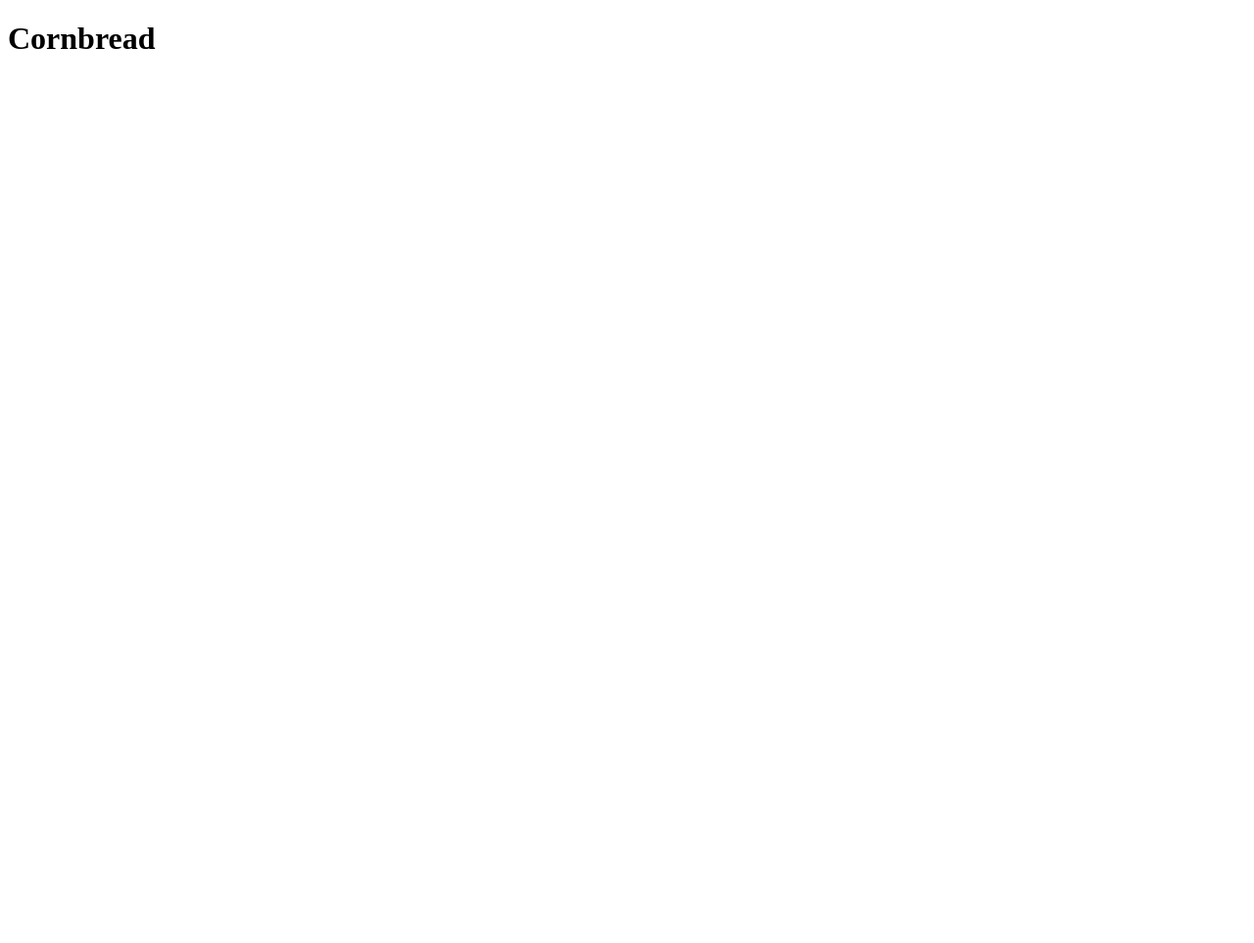
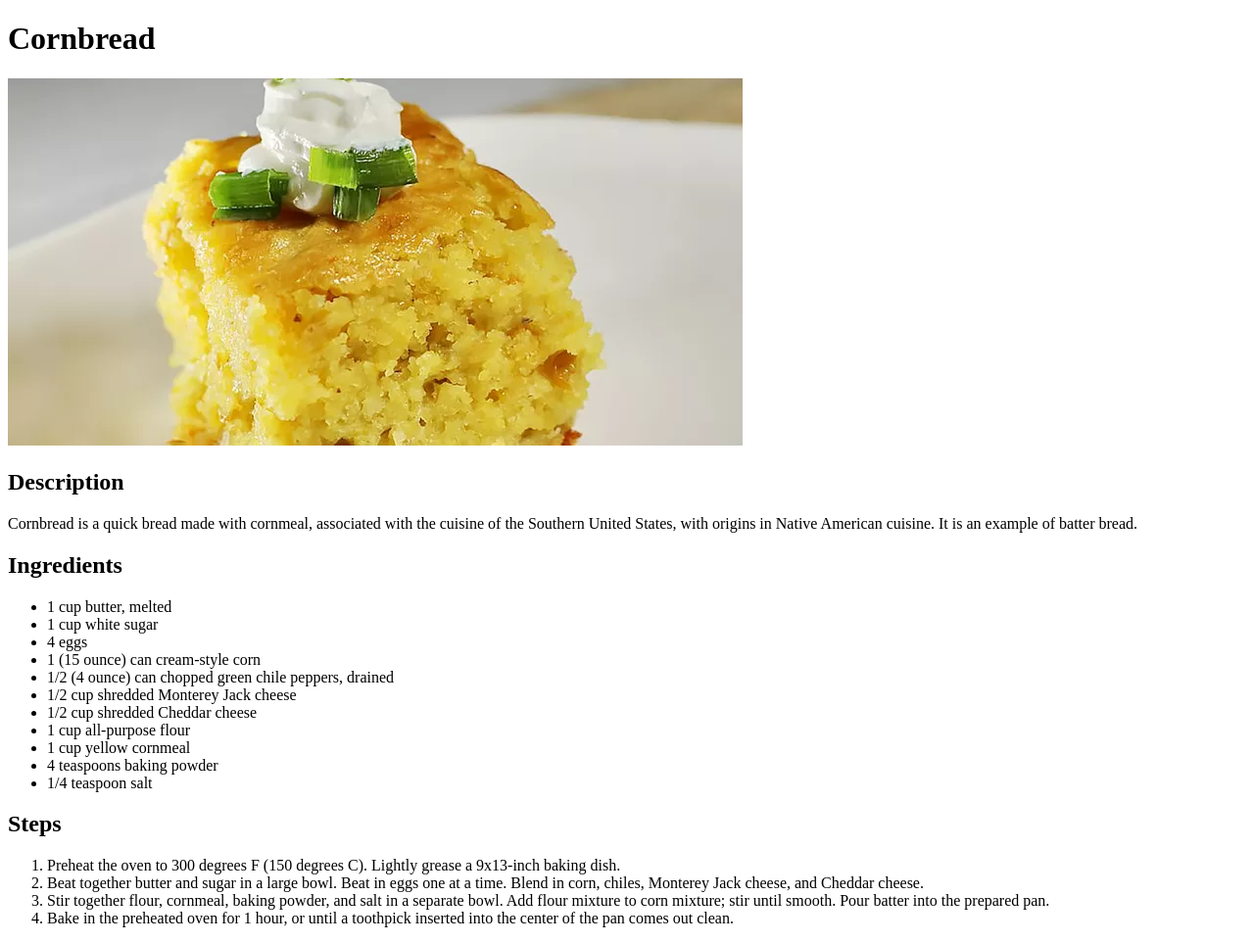
Before and after one commit to hritikRajput/odin-recipes, a plain HTML site: page recipes/cornbread.html in a window 1280 px wide. Shown: the whole page at 98% size. Before the commit the page ends 800 px from the top, so only its background shows below. Drawn offline with Linux system fonts and the light colour scheme.

Commit message:
Update cornbread.html

```diff
--- a/recipes/cornbread.html
+++ b/recipes/cornbread.html
@@ -8,5 +8,32 @@
 </head>
 <body>
     <h1>Cornbread</h1>
+    <img src="../images/cornbread.jpg" alt="an image of delicious cornbread">
+
+    <h2>Description</h2>
+    <p>Cornbread is a quick bread made with cornmeal, associated with the cuisine of the Southern United States, with origins in Native American cuisine. It is an example of batter bread.</p>
+
+    <h2>Ingredients</h2>
+    <ul>
+        <li>1 cup butter, melted</li>
+        <li>1 cup white sugar</li>
+        <li>4 eggs</li>
+        <li>1 (15 ounce) can cream-style corn</li>
+        <li>1/2 (4 ounce) can chopped green chile peppers, drained</li>
+        <li>1/2 cup shredded Monterey Jack cheese</li>
+        <li>1/2 cup shredded Cheddar cheese</li>
+        <li>1 cup all-purpose flour</li>
+        <li>1 cup yellow cornmeal</li>
+        <li>4 teaspoons baking powder</li>
+        <li>1/4 teaspoon salt</li>
+    </ul>
+
+    <h2>Steps</h2>
+    <ol>
+        <li>Preheat the oven to 300 degrees F (150 degrees C). Lightly grease a 9x13-inch baking dish.</li>
+        <li>Beat together butter and sugar in a large bowl. Beat in eggs one at a time. Blend in corn, chiles, Monterey Jack cheese, and Cheddar cheese.</li>
+        <li>Stir together flour, cornmeal, baking powder, and salt in a separate bowl. Add flour mixture to corn mixture; stir until smooth. Pour batter into the prepared pan.</li>
+        <li>Bake in the preheated oven for 1 hour, or until a toothpick inserted into the center of the pan comes out clean.</li>
+    </ol>
 </body>
 </html>
```
